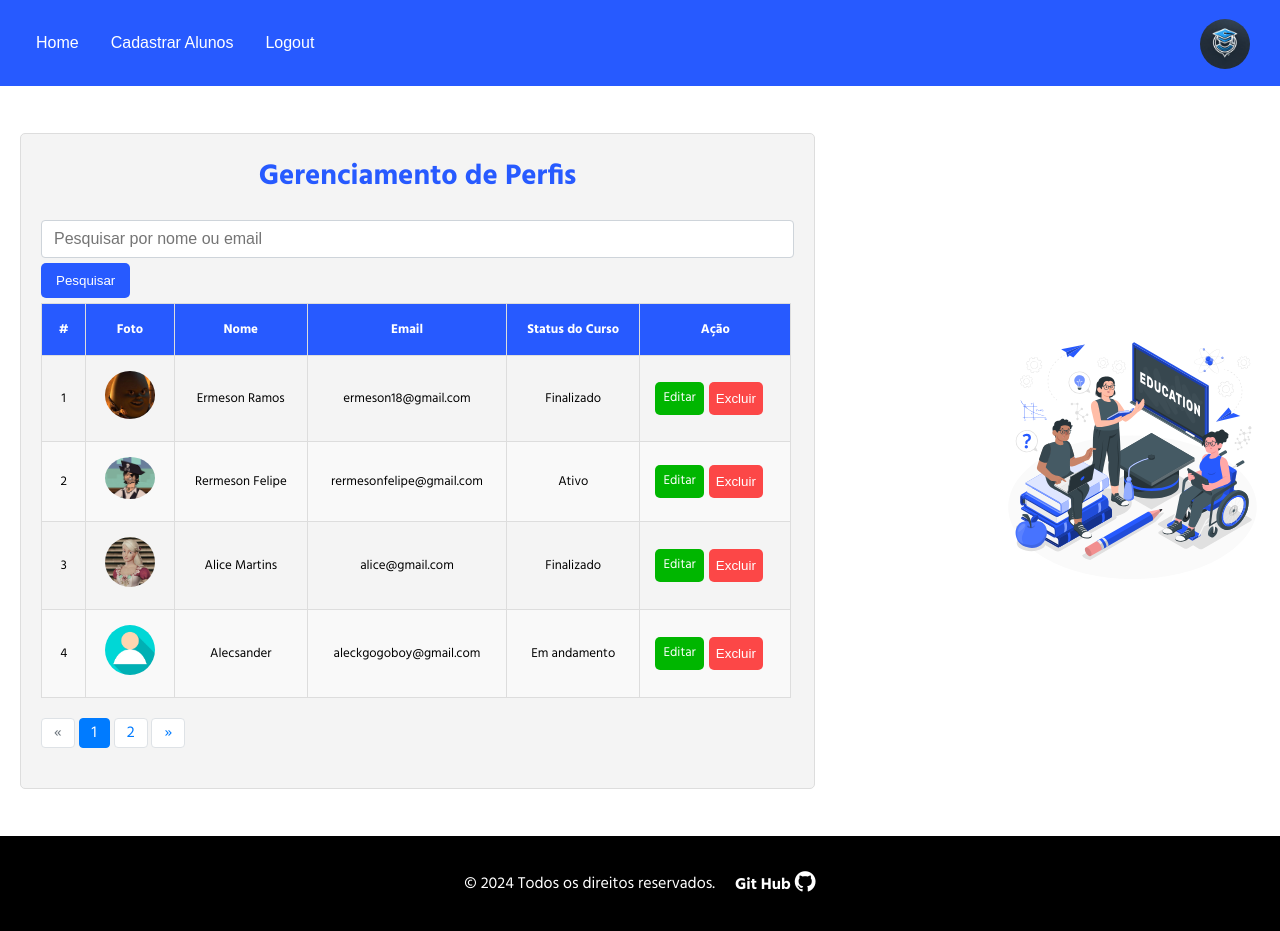
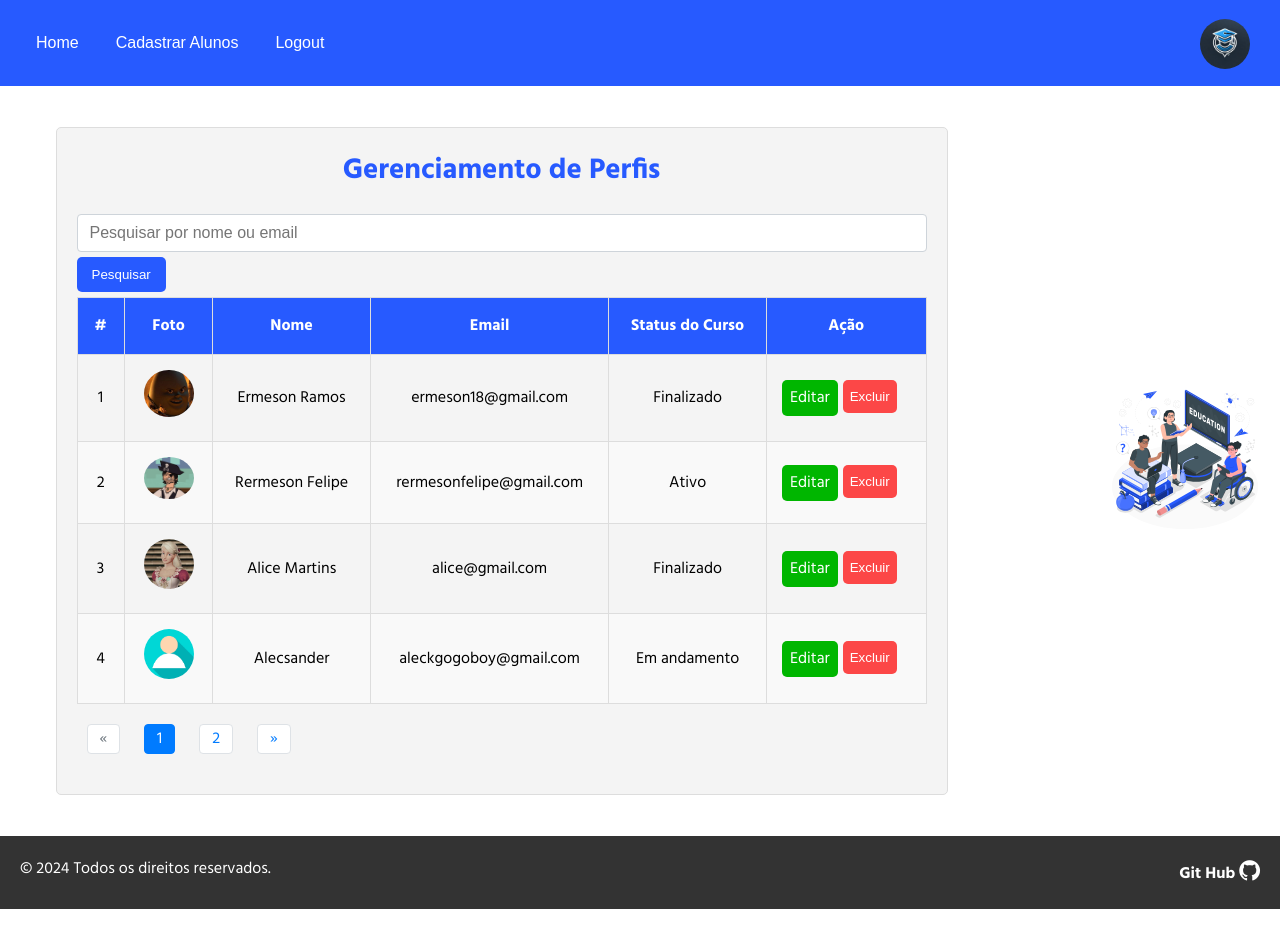
Before and after one commit to AlessandroSilvaS/ProjetoWeb, a PHP site: page /pages/classroom.php in a window 1280 px wide. After the commit the page ends 909 px from the top, so only its background shows below. Run offline with PHP 8.4, Linux system fonts and the light colour scheme; data comes from the database, SQL or seed files in the repository.

Commit message:
hrthbtgh
htdfgfvb

```diff
--- a/bdcursos_alunos.sql
+++ b/bdcursos_alunos.sql
@@ -6,6 +6,9 @@
 -- Tempo de geração: 16/09/2024 às 02:08
 -- Versão do servidor: 10.4.32-MariaDB
 -- Versão do PHP: 8.2.12
+
+CREATE DATABASE IF NOT EXISTS bdCursos_Alunos;
+USE bdCursos_Alunos;
 
 
 SET SQL_MODE = "NO_AUTO_VALUE_ON_ZERO";
--- a/conexao.php
+++ b/conexao.php
@@ -2,7 +2,7 @@
 
     $host="localhost";
     $user ="root";
-    $pass ="";
+    $pass ="bdjmf";
     $dbname = "bdCursos_Alunos";
 
     try {
--- a/css/classroom.css
+++ b/css/classroom.css
@@ -1,5 +1,6 @@
 
 @import url('https://fonts.googleapis.com/css2?family=Hind:wght@300;400;500;600;700&family=Josefin+Sans:ital,wght@0,100..700;1,100..700&display=swap');
+@import url('https://fonts.googleapis.com/css2?family=Oswald:wght@200..700&display=swap');
 
 * {
     margin: 0;
@@ -13,6 +14,7 @@
   .navbar {
     display: flex;
     justify-content: space-between;
+    gap: 5px;
     align-items: center;
     background-color: #275aff;
     color: #fff;
@@ -37,14 +39,12 @@
   border-radius: 10px;
 }
 
-
-
-
-
-
-
-
-  /* Estilo do Conteúdo Principal */
+.navbar a:hover {
+  transition: .3s;
+  background-color: #0036e6;
+  color: white;
+}
+/* Estilo do Conteúdo Principal */
   .main-content {
     padding: 20px;
     min-height: calc(
@@ -57,7 +57,8 @@
 
   /* Estilo da Seção de Gerenciamento de Perfis */
   .profile-management {
-    width:795px;
+    margin-left: 7%;
+    width:900px;
     max-width: 1200px; /* Limita a largura máxima da seção */
     padding: 20px;
     background-color: #f4f4f4; /* Fundo da seção para destacar */
@@ -84,18 +85,15 @@
   }
 
   .profile-table {
-    width: 750px;
+    width: 850px;
     border-collapse: collapse;
     max-width: 1000px; /* Limita a largura máxima da tabela */
-    font-size: 15px;
-
   }
 
   .profile-table th,
   .profile-table td {
     border: 1px solid #ddd;
     padding: 15px;
-    font-size: 13px;
     text-align: center;
   }
 
@@ -240,17 +238,37 @@
   border-color: rgb(19, 72, 247);
 }
 
-footer{
-  background-color: black;
-  color: white;
-  height: 95px;
-  display: flex;
-  justify-content: center;
-  align-items: center;
-  gap: 20px;
+footer {
+	background-color: #333;
+	color: #fff;
+	padding: 20px;
+	text-align: center;
+    display: flex;
+    justify-content: space-between;
 }
 
-.bi.bi-github{
-  font-size: 1.3em;
-  color: white;
+ul {
+	list-style: none;
+	padding: 0;
+	margin: 0;
 }
+
+li {
+	display: inline-block;
+	margin: 0 10px;
+}
+
+a {
+	color: #fff;
+	text-decoration: none;
+}
+.bi.bi-github {
+    font-size: 1.3em;
+}
+
+
+@media (max-width: 992px) {
+  img{
+    display: none;;
+  }
+}
--- a/pages/classroom.php
+++ b/pages/classroom.php
@@ -15,7 +15,7 @@ include_once "../conexao.php";
     <!-- Navbar -->
     <nav class="navbar">
         <div class="navbar">
-            <a href="../index.php">Home</a>
+            <a href="../index.php"  class="home">Home</a>
             <a href="registration.php">Cadastrar Alunos</a>
             <a href="logout.php">Logout</a>
         </div>
--- a/pages/updatecontato.php
+++ b/pages/updatecontato.php
@@ -110,7 +110,7 @@ if ($_SERVER['REQUEST_METHOD'] == 'POST') {
 
 <body>
 <div class="super_pai" style="display: flex;">
-<img src="../gif/update/update-not-css.svg" width="500px" style="margin-left: 10%;">
+<img src="../gif/update/update-not-css.svg" width="600px" style="margin-left: 10%;">
     <div class="pai">
         <h1>Editar Aluno</h1>
         <div class="containe-main">
@@ -124,7 +124,7 @@ if ($_SERVER['REQUEST_METHOD'] == 'POST') {
                 <input class="form-control" type="text" name="nome" id="nome" value="<?php echo htmlspecialchars($aluno->aluno_nome); ?>" required>
                 <label for="email">Email:</label>
                 <input class="form-control" type="email" name="email" id="email" value="<?php echo htmlspecialchars($aluno->aluno_email); ?>" required>
-                <label for="status_curso">Status do Curso:</label>
+                <label for="status_curso">Curso:</label>
                 <input class="form-control" type="text" id="status_curso" name="status_curso" value="<?php echo htmlspecialchars($aluno->curso_status); ?>" required>
                 <label for="senha">Senha:</label>
                 <input class="form-control" type="password" id="senha" name="senha" placeholder="Digite a nova senha (deixe em branco para manter a atual)">
```
Also changed, not shown: css/styleLogin.css (+40 -2 lines), css/updatecontato.css (+35 -7 lines).
